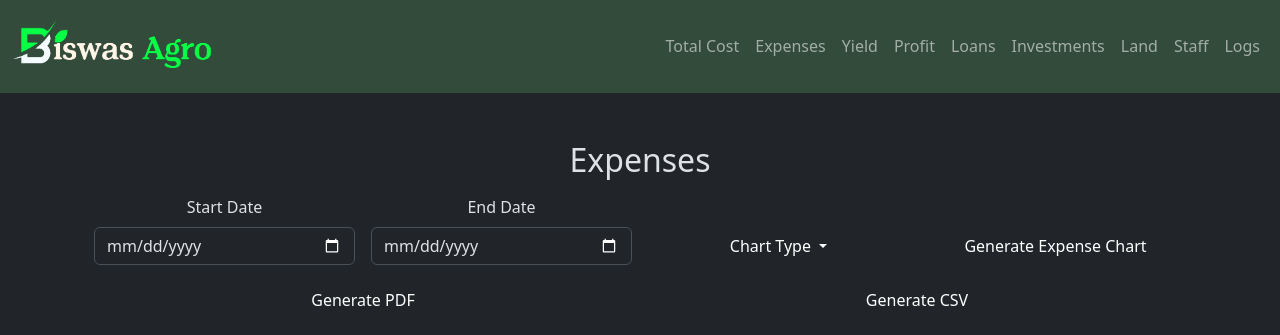
After one commit to aliyyah-u/final_project, a Django app: page /total_cost/ in a window 1280 px wide. The commit adds this page. Shown: the top 335 px of the page. Run offline with Django 5.2, Linux system fonts and the light colour scheme.

Commit message:
total cost chart for fishbuy & cost

```diff
--- /dev/null
+++ b/my_final_project/biswas_agro/static/total_cost.js
@@ -0,0 +1,91 @@
+let myChart = null;
+let selectedChartType = 'bar';
+
+function setChartType(type) {
+    selectedChartType = type;
+}
+
+async function filterCostChart() {
+    const startDate = document.getElementById('start-date').value;
+    const endDate = document.getElementById('end-date').value;
+
+    const params = new URLSearchParams();
+    if (startDate) params.append('start', startDate);
+    if (endDate) params.append('end', endDate);
+
+    const costUrl = '/api/cost/' + (params.toString() ? `?${params.toString()}` : '');
+    const fishbuyUrl = '/api/fishbuy/' + (params.toString() ? `?${params.toString()}` : '');
+
+    const [costRes, fishbuyRes] = await Promise.all([
+        fetch(costUrl),
+        fetch(fishbuyUrl)
+    ]);
+
+    const [costData, fishbuyData] = await Promise.all([
+        costRes.json(),
+        fishbuyRes.json()
+    ]);
+
+    const merged = mergeByDate(costData, fishbuyData);
+    drawChart(merged);
+}
+
+function mergeByDate(costData, fishbuyData) {
+    const map = {};
+
+    // Aggregate cost per date
+    costData.forEach(item => {
+        const date = item.date;
+        map[date] = map[date] || { date, cost: 0, fishbuy: 0 };
+        map[date].cost += parseFloat(item.cost || 0);
+    });
+
+    // Aggregate fishbuy price per date
+    fishbuyData.forEach(item => {
+        const date = item.date;
+        map[date] = map[date] || { date, cost: 0, fishbuy: 0 };
+        map[date].fishbuy += parseFloat(item.price || 0);
+    });
+
+    // Return as sorted array
+    return Object.values(map).sort((a, b) => new Date(a.date) - new Date(b.date));
+}
+
+function drawChart(data) {
+    const labels = data.map(item => item.date);
+    const costData = data.map(item => item.cost);
+    const fishbuyData = data.map(item => item.fishbuy);
+
+    const ctx = document.getElementById('myChart');
+
+    if (myChart) {
+        myChart.destroy();
+    }
+
+    myChart = new Chart(ctx, {
+        type: selectedChartType,
+        data: {
+            labels: labels,
+            datasets: [
+                {
+                    label: 'Cost',
+                    data: costData,
+                    backgroundColor: 'rgba(167, 189, 167, 0.6)'
+                },
+                {
+                    label: 'Fishbuy Price',
+                    data: fishbuyData,
+                    backgroundColor: 'rgba(100, 149, 237, 0.6)'
+                }
+            ]
+        },
+        options: {
+            responsive: true,
+            scales: {
+                y: {
+                    beginAtZero: true
+                }
+            }
+        }
+    });
+}
--- a/my_final_project/biswas_agro/templates/master.html
+++ b/my_final_project/biswas_agro/templates/master.html
@@ -22,6 +22,9 @@
       </button>
       <div class="collapse navbar-collapse" id="navbarNav">
         <ul class="navbar-nav ms-auto">
+          <li class="nav-item">
+            <a class="nav-link" href="{% url 'total_cost' %}">Total Cost</a>
+          </li>
           <li class="nav-item">
             <a class="nav-link" href="{% url 'expenses' %}">Expenses</a>
           </li>
--- /dev/null
+++ b/my_final_project/biswas_agro/templates/total_cost.html
@@ -0,0 +1,51 @@
+{% extends 'master.html' %}
+{% load static %}
+
+{% block title %}Expenses{% endblock %}
+
+{% block body %}
+<div class="container">
+    <h2 class="mb-3">Expenses</h2>
+
+    <div class="row g-3 mb-3">
+        <div class="col-md-3">
+            <label for="start-date" class="form-label">Start Date</label>
+            <input type="date" id="start-date" class="form-control">
+        </div>
+
+        <div class="col-md-3">
+            <label for="end-date" class="form-label">End Date</label>
+            <input type="date" id="end-date" class="form-control">
+        </div>
+
+        <!-- <button onclick="filterCostChart()">Filter Cost Only</button>
+        <button onclick="filterTotalCostChart()">Filter Total Cost</button> -->
+
+        <div class="col-md-3 d-flex align-items-end">
+            <button class="btn btn-dark dropdown-toggle w-100" type="button" id="dropdownMenuButton1"
+                data-bs-toggle="dropdown" aria-expanded="false">
+                Chart Type
+            </button>
+            <ul class="dropdown-menu p-2" aria-labelledby="dropdownMenuButton1">
+                <li><a class="dropdown-item" href="#" onclick="setChartType('bar'); return false;">Bar Chart</a></li>
+                <li><a class="dropdown-item" href="#" onclick="setChartType('line'); return false;">Line Chart</a></li>
+            </ul>
+        </div>
+
+        <div class="col-md-3 d-flex align-items-end">
+            <button onclick="filterCostChart()" class="btn btn-dark w-100">Generate Expense Chart</button>
+        </div>
+        <div class="col-md-6">
+            <a href="" class="btn btn-dark w-100">Generate PDF</a>
+        </div>
+        <div class="col-md-6">
+            <button class="btn btn-dark w-100">Generate CSV</button>
+        </div>
+    </div>
+</div>
+
+<canvas id="myChart"></canvas>
+
+<script src="https://cdn.jsdelivr.net/npm/chart.js"></script>
+<script src="{% static 'total_cost.js' %}"></script>
+{% endblock %}
--- a/my_final_project/biswas_agro/urls.py
+++ b/my_final_project/biswas_agro/urls.py
@@ -31,6 +31,7 @@ router.register(r'units', UnitsViewSet)
 urlpatterns = [
     path('', views.home, name='home'),
     path('expenses/', views.expenses, name='expenses'),
+    path('total_cost/', views.total_cost, name='total_cost'),
     path('my_yield/', views.my_yield, name='my_yield'),
     path('profit/', views.profit, name='profit'),
     path('api/', include(router.urls)), # /api/cost/ & /api/fishbuy/ & /api/earning etc.
@@ -40,4 +41,5 @@ urlpatterns = [
     path('land/', views.land, name='land'),
     path('staff/', views.staff, name='staff'),
     path('logs/', views.logs, name='logs'),
+    # path('expenses/pdf/', views.some_view, name='some_view'),
 ]
--- a/my_final_project/biswas_agro/views.py
+++ b/my_final_project/biswas_agro/views.py
@@ -11,6 +11,26 @@ from .models import (
     Users, Usersinfo, Dailyworks, Fishtype, Items, Land, Mousa, Salary, Sectors, Sources, Units
 )
 from django.utils.dateparse import parse_date
+# from rest_framework.views import APIView
+# from rest_framework.response import Response
+# from django.db.models import Sum
+
+# def total_cost(request):
+#     total_cost_value = Cost.objects.aggregate(total=Sum('cost'))['total'] or 0
+#     total_fishbuy_value = Fishbuy.objects.aggregate(total=Sum('price'))['total'] or 0
+
+#     context = {
+#         'total_cost': total_cost_value,
+#         'total_fishbuy': total_fishbuy_value,
+#         'total_combined': total_cost_value + total_fishbuy_value,
+#     }
+
+#     template = loader.get_template('total_cost.html')
+#     return HttpResponse(template.render(context, request))
+
+def total_cost(request):
+    template = loader.get_template('total_cost.html')
+    return HttpResponse(template.render())
 
 def home(request):
     template = loader.get_template('home.html')
```
